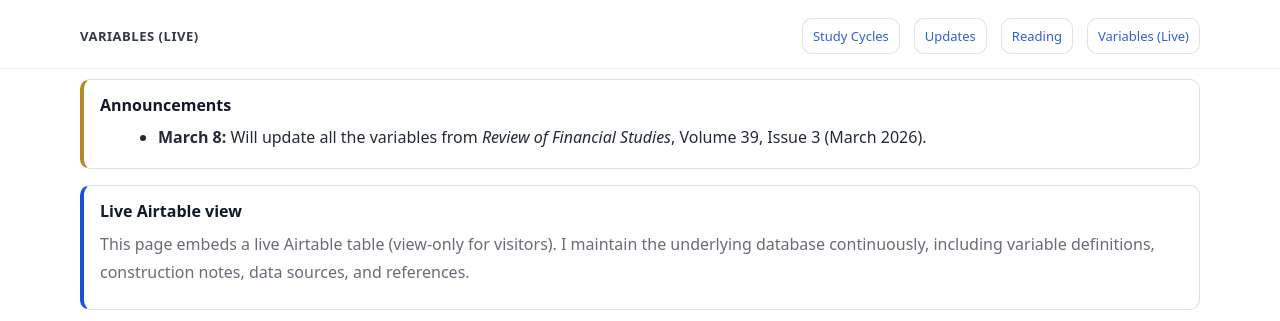
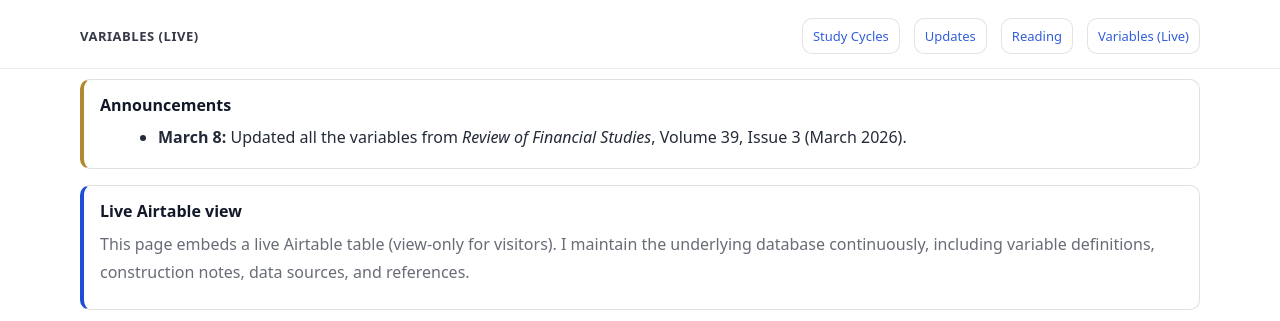
Before and after one commit to yaxinzn/study-archive, a Jekyll site: the page built from variables-live/index.md, in a window 1280 px wide, cut to the strip 0-321 px from the top of the page. Built offline with Jekyll 4.4.1, drawn with Linux system fonts in a browser that asks for light colours.

Commit message:
Updated all the variables from RFS, Volume 39, Issue 3 (March 2026)

```diff
--- a/variables-live/index.md
+++ b/variables-live/index.md
@@ -47,7 +47,7 @@ brand: Variables (Live)
   <div class="announce-title">Announcements</div>
   <ul>
     <li>
-      <strong>March 8:</strong> Will update all the variables from <em>Review of Financial Studies</em>,
+      <strong>March 8:</strong> Updated all the variables from <em>Review of Financial Studies</em>,
       Volume 39, Issue 3 (March 2026).
     </li>
   </ul>
```
